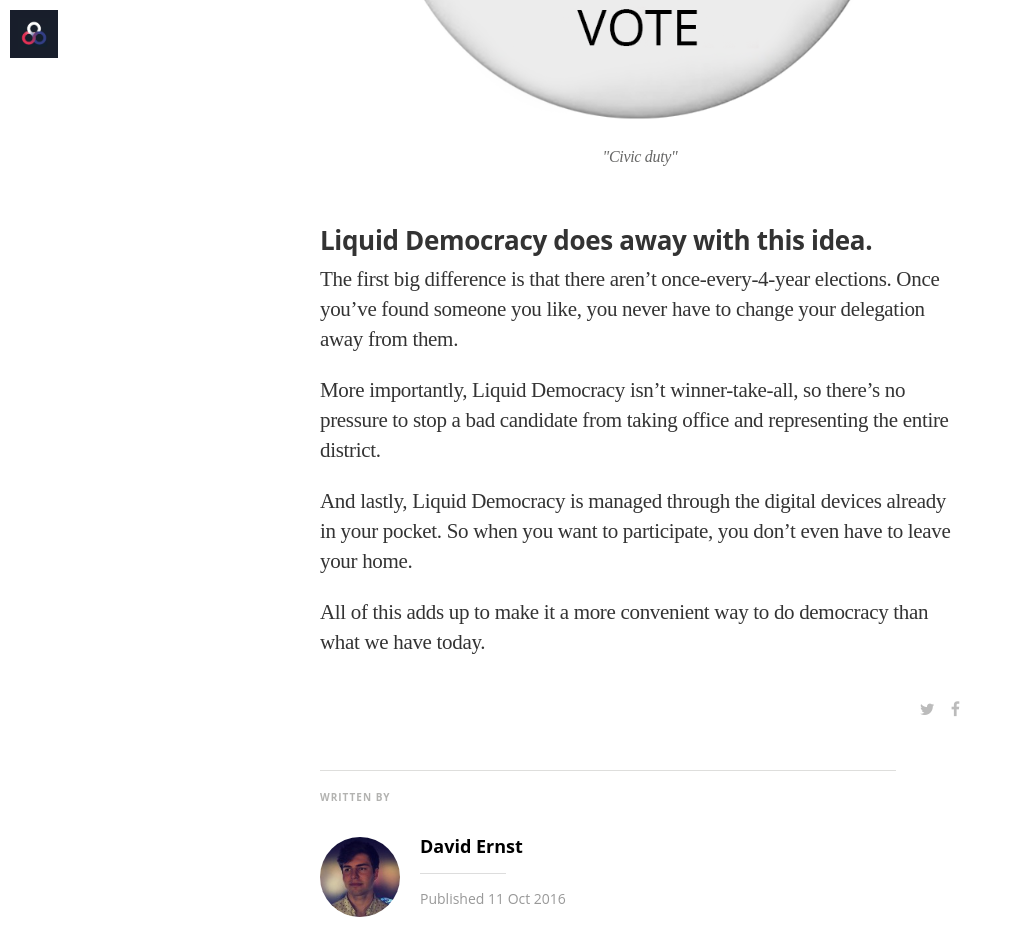
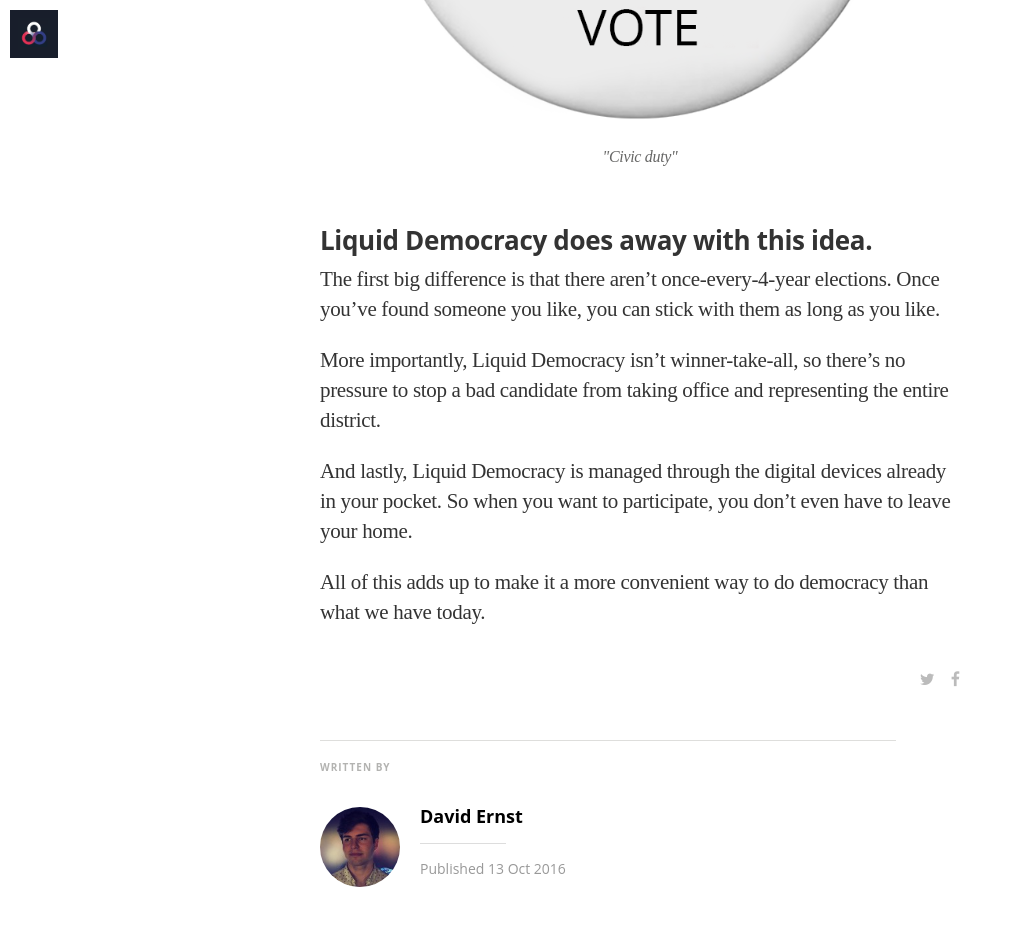
Before and after one commit to voteliquid/blog, a Jekyll site: the page built from _posts/2016-10-13-dont-care-about-politics.md, in a window 1280 px wide and 1400 px high, scrolled down 1904 px. Shown: the top 952 px of the window, without its empty margins (0-1013 px from the left). Built offline with Jekyll 4.4.1, drawn with Linux system fonts in a browser that asks for light colours; nearby versions of some CDN libraries; some web fonts are replaced; some of the changed text lies outside the part shown.

Commit message:
Update dont-care-about-politics date

```diff
--- a/_posts/2016-10-11-dont-care-about-politics.md
+++ b/_posts/2016-10-13-dont-care-about-politics.md
@@ -3,7 +3,7 @@ layout: post
 title: "Don't care about politics?"
 subtitle: "Liquid Democracy is easier for you too"
 author: davidernst
-date: 2016-10-11
+date: 2016-10-13
 image: /assets/article_images/2016-07-04-upgrading-democracy/night-track.JPG
 image2: /assets/article_images/2016-07-04-upgrading-democracy/night-track-mobile.JPG
 excerpt: "There are all sorts of reasons how Liquid Democracy can improve your life if you care about politics, but it's important to also show how it makes things easier for those who just aren't all that interested."
@@ -21,11 +21,11 @@ There are all sorts of reasons how Liquid Democracy can improve your life if you
 
 In our current world, citizens are expected to go to the polling booth at least every 4 years, and really every 2. And for each election, it's your "civic duty" to research the candidates to make the best choice. After all, you're going to be stuck with that lawmaker for the next few years. And even if you don't vote, they still "represent" you.
 
-!["Civic duty"](/assets/article_images/2016-10-11-dont-care-about-politics/bad-politicians-elected-by-not-voting.png)
+!["Civic duty"](/assets/article_images/2016-10-13-dont-care-about-politics/bad-politicians-elected-by-not-voting.png)
 
 ### Liquid Democracy does away with this idea.
 
-The first big difference is that there aren't once-every-4-year elections. Once you've found someone you like, you never have to change your delegation away from them.
+The first big difference is that there aren't once-every-4-year elections. Once you've found someone you like, you can stick with them as long as you like.
 
 More importantly, Liquid Democracy isn't winner-take-all, so there's no pressure to stop a bad candidate from taking office and representing the entire district.
 
```
Also changed, not shown: assets/article_images/2016-10-13-dont-care-about-politics/bad-politicians-elected-by-not-voting.png (renamed from assets/article_images/2016-10-11-dont-care-about-politics/bad-politicians-elected-by-not-voting.png).
